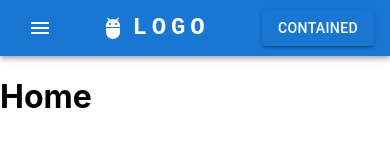
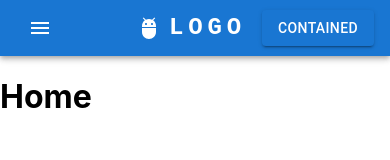
Before and after one commit to Gabelonio/Ambiente-Gamificacion-Epico, a React (Create React App) app: page / in a window 390 px wide. Shown: the top 160 px of the page. Built offline with nearby package versions, Linux system fonts and the light colour scheme.

Commit message:
arreglo link menu responsive

```diff
--- a/src/componentes/NavBar.js
+++ b/src/componentes/NavBar.js
@@ -35,6 +35,7 @@ export default function NavBar(props) {
             <Container maxWidth="xl">
                 <Toolbar disableGutters>
                 <AdbIcon sx={{ display: { xs: 'none', md: 'flex' }, mr: 1 }} />
+                <NavLink className='link' to='/'>
                     <Typography
                         variant="h6"
                         noWrap
@@ -52,6 +53,7 @@ export default function NavBar(props) {
                     >
                         APP GAMIFICACION
                     </Typography>
+                </NavLink>
 
                 <Box sx={{ flexGrow: 1, display: { xs: 'flex', md: 'none' } }}>
                     <IconButton
@@ -82,14 +84,19 @@ export default function NavBar(props) {
                         display: { xs: 'block', md: 'none' },
                     }}
                     >
-                    {pages.map((page) => (
+                    {pages.map((page) => {
+                          const dir="/"+page.replace(/ /g, "");
+                        return(
                         <MenuItem key={page} onClick={handleCloseNavMenu}>
+                            <NavLink className='link' to={dir}>
                                 <Typography textAlign="center">{page}</Typography>
+                            </NavLink>
                         </MenuItem>
-                    ))}
+                    )})}
                     </Menu>
                 </Box>
                 <AdbIcon sx={{ display: { xs: 'flex', md: 'none' }, mr: 1 }} />
+                <NavLink className='link' to='/'>
                     <Typography
                         variant="h5"
                         noWrap
@@ -108,6 +115,7 @@ export default function NavBar(props) {
                     >
                         LOGO
                     </Typography>
+                </NavLink>
                 <Box sx={{ flexGrow: 1, display: { xs: 'none', md: 'flex' } }}>
                     {pages.map((page) =>{
                         const dir="/"+page.replace(/ /g, "");
--- a/src/componentes/navBar.css
+++ b/src/componentes/navBar.css
@@ -1,3 +1,4 @@
-.link{
+.link , .link:visited , .link:active{
     text-decoration:none;
+    color: inherit;
 }
```
Lines whose indentation alone changed are shown as unchanged.
